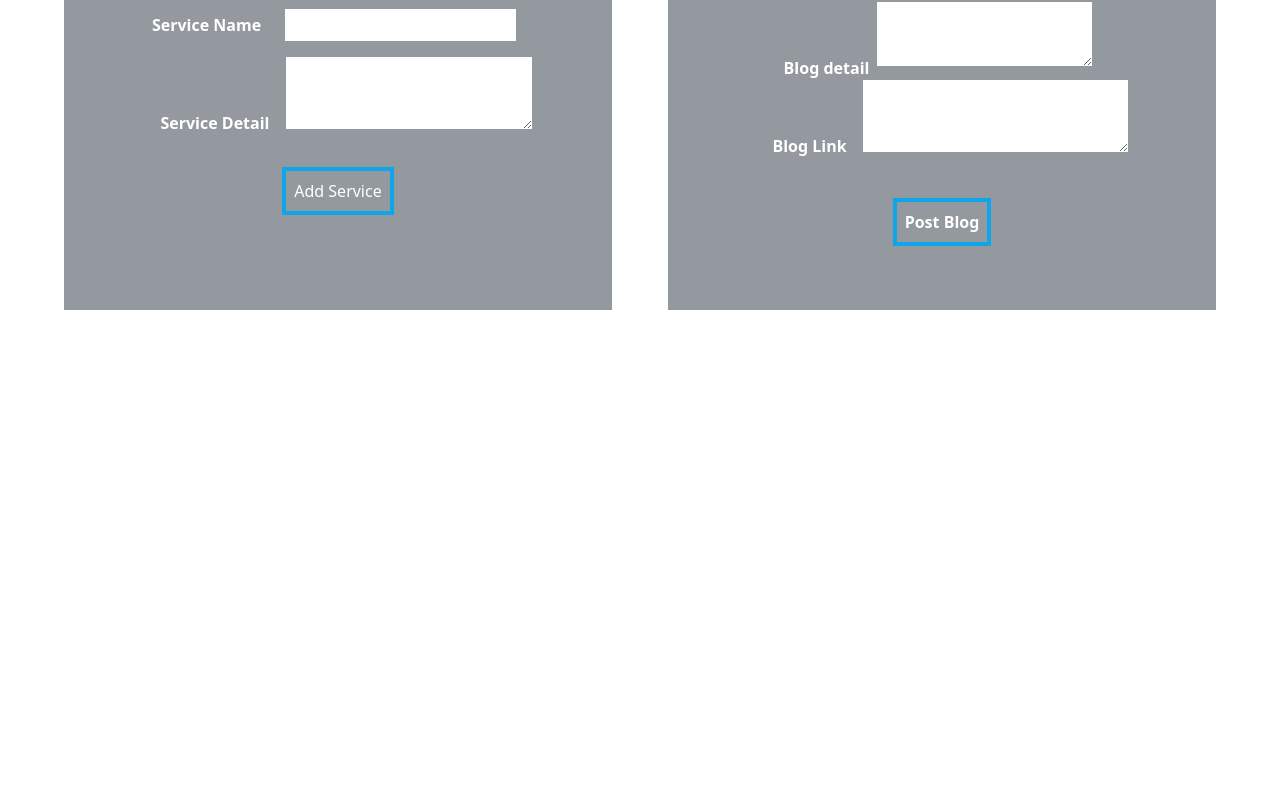
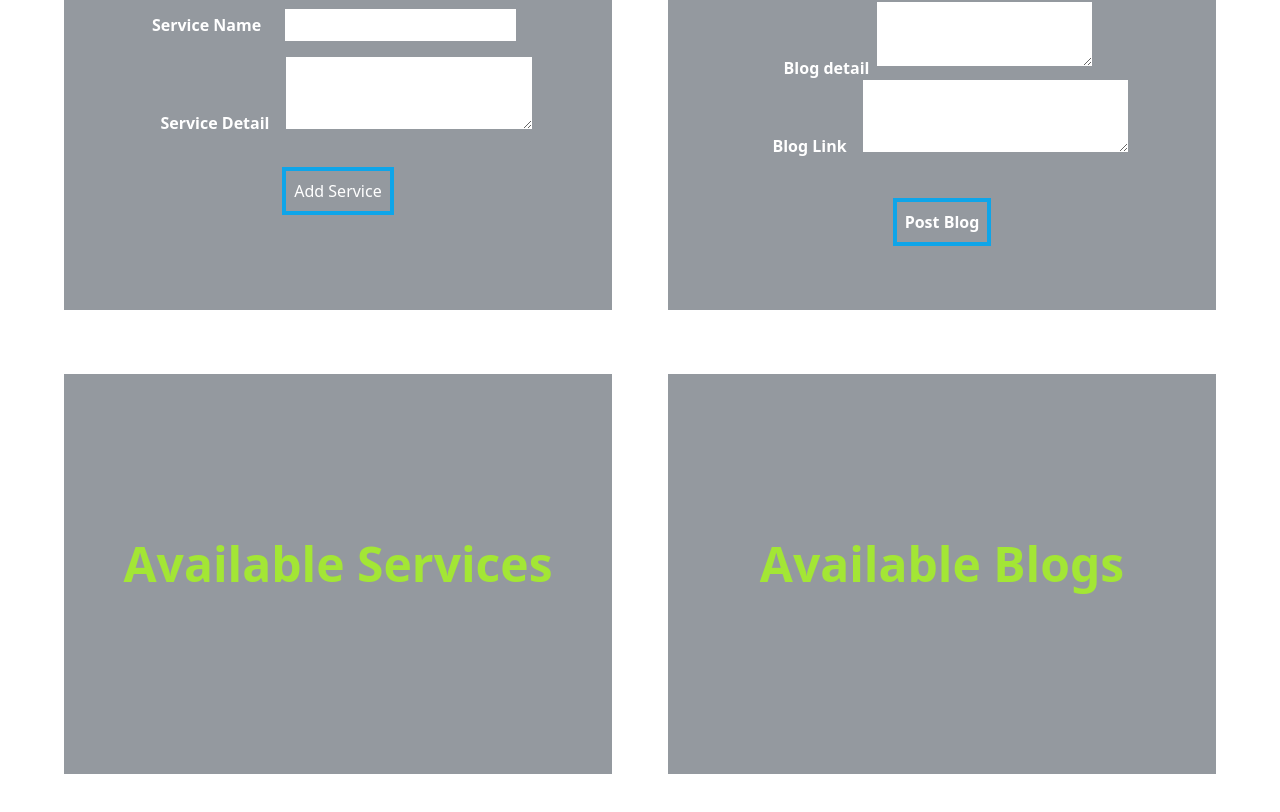
Before and after one commit to Abdullah0095/primex-it, a React (Vite) app: page /admin in a window 1280 px wide. Shown: the part 290-1102 px from the top of the page. Before the commit the page ends 800 px from the top, so only its background shows below. Built offline with nearby package versions, Linux system fonts and the light colour scheme.

Commit message:
blogs are updated on blog ui page

```diff
--- a/src/Components/Admin/Admin.jsx
+++ b/src/Components/Admin/Admin.jsx
@@ -27,25 +27,25 @@ const Admin = () => {
             })
     }
 
-    const handlePostBlog = event  => {
+    const handlePostBlog = event => {
 
         event.preventDefault();
         const form = event.target;
         const blogTitle = form.title.value;
         const blogDescription = form.description.value;
         const blogLink = form.link.value;
-        const blog = {blogTitle, blogDescription, blogLink};
+        const blog = { blogTitle, blogDescription, blogLink };
         console.log(blog);
 
         fetch('http://localhost:5000/blog', {
             method: "POST",
-            headers : {"content-type" : "application/json"},
+            headers: { "content-type": "application/json" },
             body: JSON.stringify(blog)
         })
             .then(res => res.json())
             .then(data => {
                 console.log(data);
-            if(data.insertedId){
+                if (data.insertedId) {
                     alert("Blog added successfully!!!!!");
                     form.reset();
                 }
@@ -54,6 +54,7 @@ const Admin = () => {
     }
 
     return (
+        <>
             <section>
                 <div>
                     <Link to='/'><h1 className='text-center m-10 text-5xl font-bold text-white'>primeX-it</h1></Link>
@@ -102,6 +103,35 @@ const Admin = () => {
                     </div>
                 </div>
             </section>
+
+            {/* service and blog list */}
+            <section>
+                <div>
+                    <div className='grid md:grid-cols-2 m-16 gap-14'>
+                        <div className="hero md:min-h-[400px]" >
+                            <div className="hero-overlay bg-opacity-50"></div>
+                            <div className="hero-content text-center text-neutral-content">
+                                <div className="max-w-md text-white">
+                                    <h1 className="mb-5 text-5xl font-bold text-lime-400">Available Services</h1>
+
+                                </div>
+                            </div>
+                        </div>
+
+                        <div className="hero md:min-h-[400px]" >
+                            <div className="hero-overlay bg-opacity-50"></div>
+                            <div className="hero-content text-center text-neutral-content">
+                                <div className="max-w-md text-white">
+                                    <h1 className="mb-5 text-5xl font-bold text-lime-400">Available Blogs</h1>
+
+                                </div>
+                            </div>
+                        </div>
+                    </div>
+                </div>
+            </section>
+        </>
+
     );
 };
 
--- /dev/null
+++ b/src/Components/Blogs/Blogs.jsx
@@ -0,0 +1,42 @@
+import React from 'react';
+import { Link, useLoaderData } from 'react-router-dom';
+
+const Blogs = () => {
+
+    const blogData = useLoaderData();
+    console.log(blogData);
+
+
+    return (
+        <div>
+            <h1 className='text-center m-4 text-5xl font-bold'>Blog post</h1>
+            <div className='grid md:grid-cols-2 mx-16 gap-14'>
+                {
+                    blogData.map(blog => <BlogCard blog={blog} key={blog._id}></BlogCard>)
+                }
+            </div>
+
+        </div>
+    );
+};
+
+const BlogCard = ({ blog }) => {
+
+    const { blogTitle, blogDescription, blogLink} = blog;
+
+    return <>
+        <div className="hero md:min-h-[400px]">
+            <div className="hero-overlay bg-opacity-50"></div>
+            <div className="hero-content text-center text-neutral-content">
+                <div className="max-w-md">
+                    <h1 className="mb-5 text-5xl font-bold text-lime-400">{blogTitle}</h1>
+                    <p className="mb-5 text-black text-lg font-semibold">{blogDescription}</p>
+                    <Link to={blogLink} target="_blank" ><button className="btn btn-wide btn-outline btn-accent">Read more ...</button></Link>
+
+                </div>
+            </div>
+        </div>
+    </>
+}
+
+export default Blogs;
--- a/src/Components/SharePage/Navbar/Navbar.jsx
+++ b/src/Components/SharePage/Navbar/Navbar.jsx
@@ -7,7 +7,7 @@ const Navbar = () => {
         <Link className='px-5' to='/'>Home</Link>
         <Link className='px-5' to='/service'>Services</Link>
         <Link className='px-5' to='/'>testimonial</Link>
-        <Link className='px-5' to='/'>Blogs</Link>
+        <Link className='px-5' to='/blog'>Blogs</Link>
         <Link className='px-5' to='/about'>About Us</Link>
         <Link className='px-5' to='/contact'>Contact</Link>
     </>
--- a/src/main.jsx
+++ b/src/main.jsx
@@ -15,6 +15,7 @@ import HomePage from './Components/Home/HomePage/HomePage.jsx';
 import Services from './Components/Services/Services.jsx';
 
 import Admin from './Components/Admin/Admin.jsx';
+import Blogs from './Components/Blogs/Blogs.jsx';
 
 const router = createBrowserRouter([
   {
@@ -39,6 +40,11 @@ const router = createBrowserRouter([
         element: <Services />,
         loader: () => fetch('http://localhost:5000/service')
       },
+      {
+        path: 'blog',
+        element: <Blogs></Blogs>,
+        loader: () => fetch('http://localhost:5000/blog')
+      }
     ]
   },
   {
```
Lines whose indentation alone changed are shown as unchanged.
